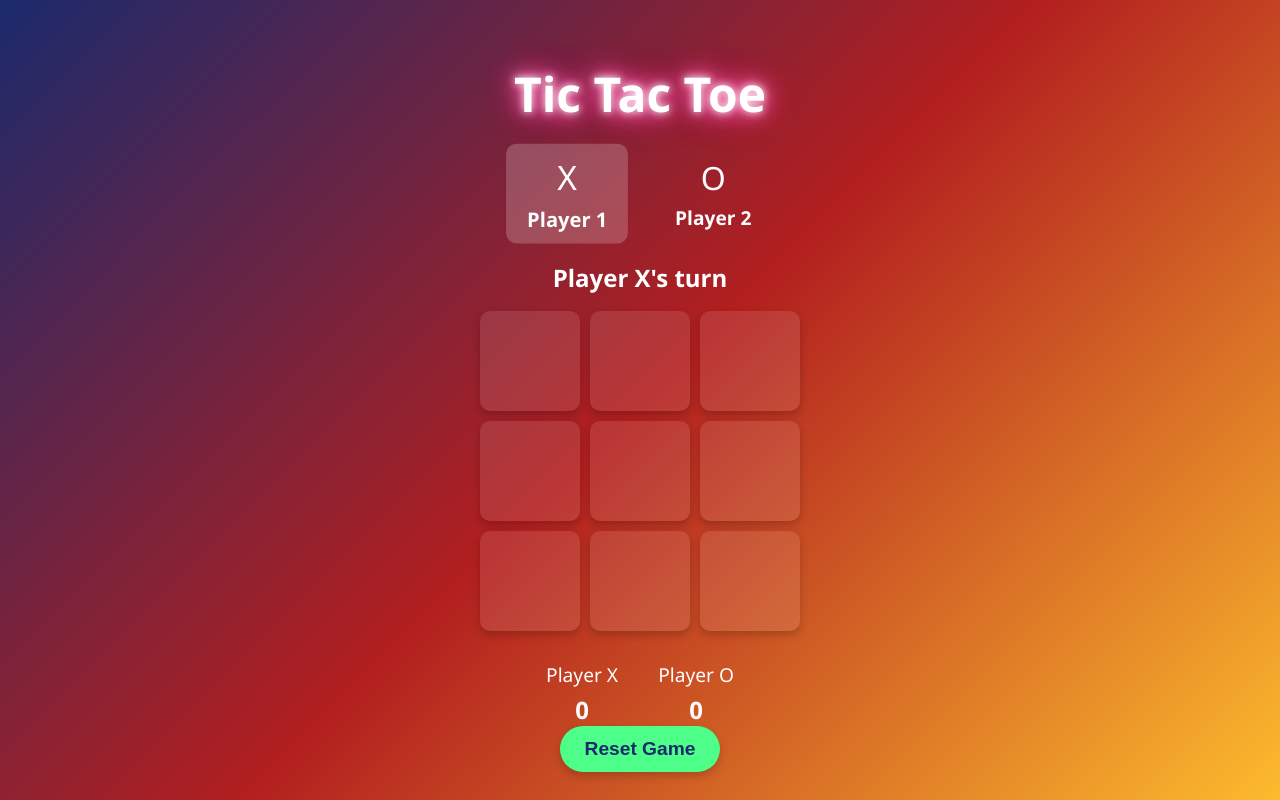
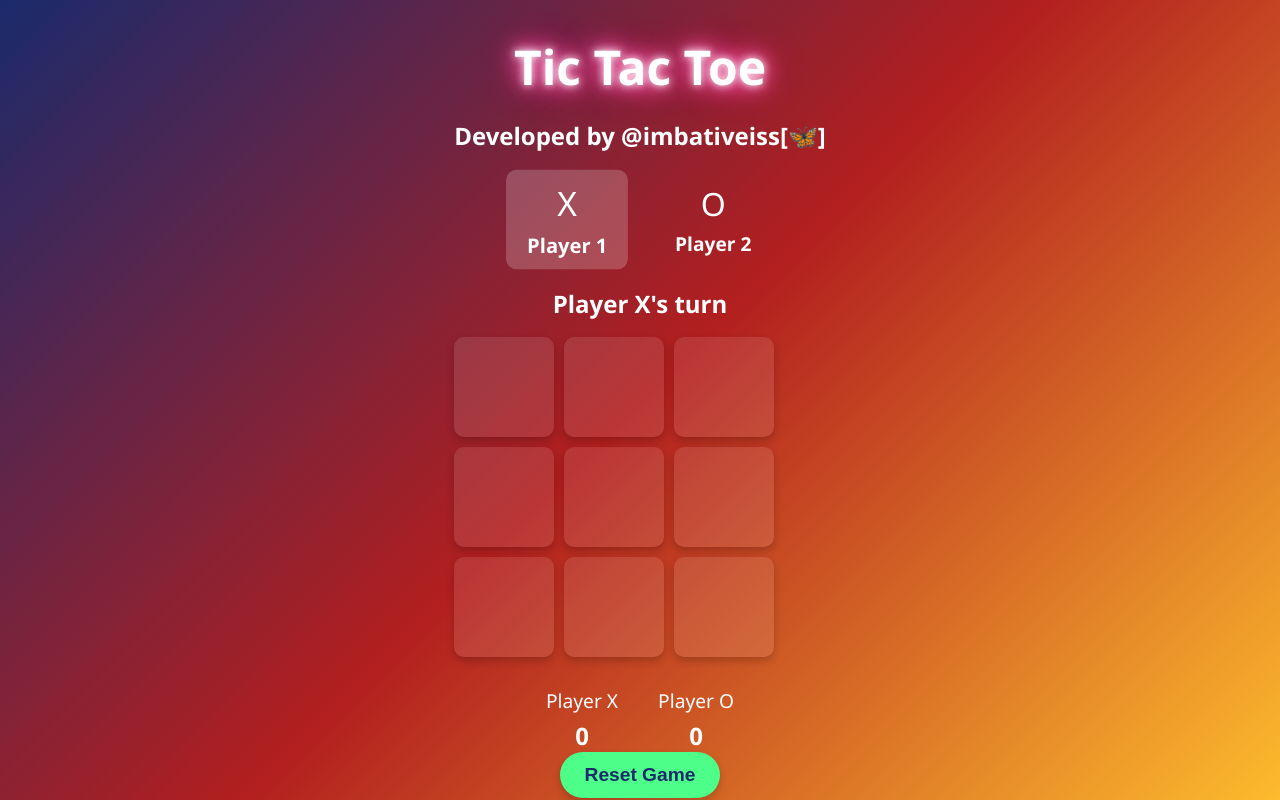
Before and after one commit to imbativeiss/imbativeiss, a plain HTML site: page index.html in a window 1280 px wide. Drawn offline with Linux system fonts and the light colour scheme.

Commit message:
Update index.html

```diff
--- a/index.html
+++ b/index.html
@@ -232,6 +232,7 @@
 <body>
     <div class="container">
         <h1>Tic Tac Toe</h1>
+        <h2>Developed by @imbativeiss[🦋]</h2>
 
         <div class="player-turn">
             <div class="player" id="player1">
```
